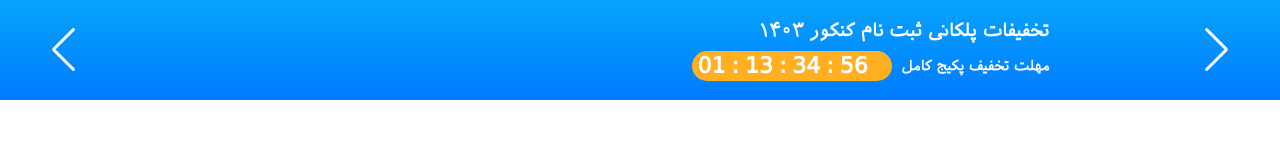
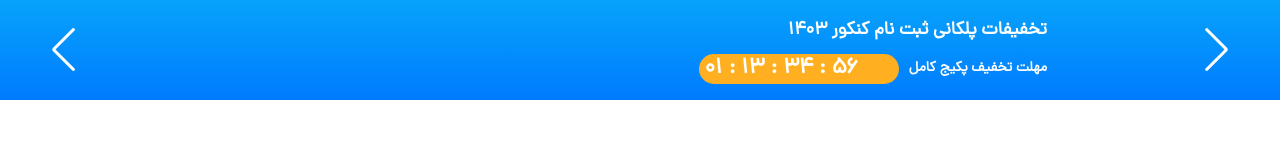
Before and after one commit to pouya-mirzaei/classino-landing-page, a website: page index.html in a window 1280 px wide. Drawn offline with Linux system fonts and the light colour scheme; files whose address does not match are found by name.

Commit message:
completed the font configurations

```diff
--- a/sass/base/_base.scss
+++ b/sass/base/_base.scss
@@ -13,5 +13,5 @@ html {
 body {
   width: 100%;
   min-height: 100vh;
-  font-family: "iranSans", "Yekan";
+  font-family: "Dana";
 }
--- a/sass/base/_fonts.scss
+++ b/sass/base/_fonts.scss
@@ -1,11 +1,11 @@
 @font-face {
-  font-family: "iranSans";
-  src: local("a Iranian Sans"), url("fonts/iransans//IraniSans.ttf"), format("ttf");
+  font-family: "Dana";
+  src: local("iranian sans"), url("fonts/iransans/Dana.woff2") format("woff2");
   font-display: swap;
 }
 
 @font-face {
   font-family: "Yekan";
-  src: local("B Yekan"), url("fonts/B_Yekan/B_Yeakn.ttf") format("ttf");
+  src: local("B Yekan"), url("fonts/B_Yekan/B_Yekan.ttf") format("ttf");
   font-display: swap;
 }
--- a/sass/main.scss
+++ b/sass/main.scss
@@ -2,10 +2,10 @@
 @import "abstracts/mixin";
 
 @import "base/fonts";
-@import "base/base";
 @import "base/typography";
 @import "base/utilities";
 @import "base/animations";
+@import "base/base";
 
 @import "components/slider";
 @import "components/buttons";
```
Also changed, not shown: css/fonts/B_Yekan/B_Yekan.ttf (added), css/fonts/iransans/Dana.woff2 (added), css/fonts/iransans/IraniSans.ttf (deleted), css/styles.css.
